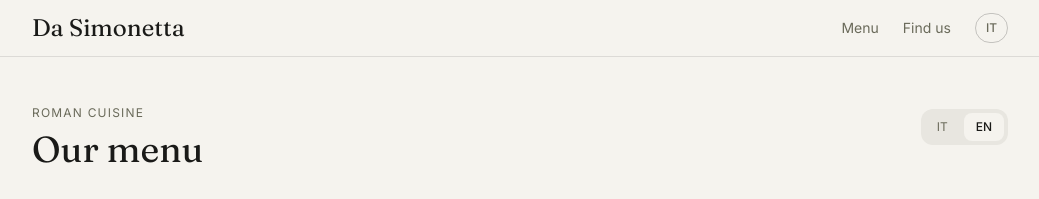
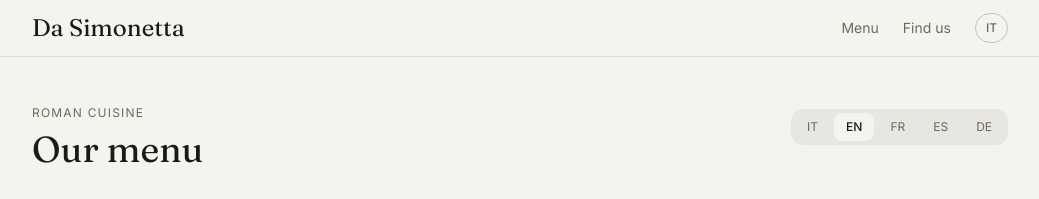
Before and after one commit to Simone-Anc/da-simonetta, a Next.js app: page /en/menu in a window 1280 px wide. Shown: the top 199 px of the page, without its empty margins (120-1159 px from the left). Built offline with nearby package versions, Linux system fonts and the light colour scheme; no server answers; the database is empty.

Commit message:
aggiunge analytics e cache menu 5 minuti

```diff
--- a/app/[locale]/layout.tsx
+++ b/app/[locale]/layout.tsx
@@ -2,6 +2,7 @@ import type { Metadata } from 'next'
 import { notFound } from 'next/navigation'
 import { NextIntlClientProvider } from 'next-intl'
 import { getMessages } from 'next-intl/server'
+import { Analytics } from '@vercel/analytics/react'
 import Navbar from '@/components/Navbar'
 import Footer from '@/components/Footer'
 import RestaurantSchema from '@/components/RestaurantSchema'
@@ -34,7 +35,7 @@ export const metadata: Metadata = {
   alternates: { canonical: 'https://www.dasimonetta.it' },
 }
 
-const locales = ['it', 'en']
+const locales = ['it', 'en', 'fr', 'es', 'de']
 
 export default async function LocaleLayout({
   children,
@@ -64,6 +65,7 @@ export default async function LocaleLayout({
           <main>{children}</main>
           <Footer />
         </NextIntlClientProvider>
+        <Analytics />
       </body>
     </html>
   )
--- a/app/[locale]/menu/page.tsx
+++ b/app/[locale]/menu/page.tsx
@@ -9,6 +9,10 @@ export const metadata: Metadata = {
     'Menu completo della Trattoria Da Simonetta: antipasti, pizza cotta in forno a legna, ' +
     'primi e secondi romani, dolci e bevande. Via Pontremoli 30, Roma.',
 }
+
+// Rivalida la cache ogni 5 minuti
+// 100 visitatori in 5 minuti = 1 sola query a Supabase invece di 100
+export const revalidate = 300
 
 export default async function MenuPage({
   params,
--- a/components/MenuClient.tsx
+++ b/components/MenuClient.tsx
@@ -4,6 +4,9 @@ import { useState, useRef } from 'react'
 import { useTranslations } from 'next-intl'
 import { useRouter, usePathname } from 'next/navigation'
 import type { MenuItem, MenuCategory, Locale } from '@/lib/types'
+
+// Lingue disponibili — aggiungi qui quando ne aggiungi una nuova
+const LOCALES: Locale[] = ['it', 'en', 'fr', 'es', 'de']
 
 export default function MenuClient({
   categories,
@@ -19,9 +22,6 @@ export default function MenuClient({
   const scrollRef = useRef<HTMLDivElement>(null)
   const router = useRouter()
   const pathname = usePathname()
-
-  const otherLocale: Locale = locale === 'it' ? 'en' : 'it'
-  const switchPath = pathname.replace(`/${locale}`, `/${otherLocale}`)
 
   const visibleItems =
     activeCategory === 'all'
@@ -44,19 +44,26 @@ export default function MenuClient({
             {t('title')}
           </h1>
         </div>
-        <div className="flex items-center gap-1 p-1 bg-[#e8e6e0] rounded-xl shrink-0 mt-1">
-          <button
-            onClick={() => locale !== 'it' && router.push(switchPath)}
-            className={`text-xs px-3 py-1.5 rounded-lg transition-all ${
-              locale === 'it' ? 'bg-[#f5f3ee] text-[#1a1a18] font-medium' : 'text-[#6a6a5a] hover:text-[#1a1a18]'
-            }`}
-          >IT</button>
-          <button
-            onClick={() => locale !== 'en' && router.push(switchPath)}
-            className={`text-xs px-3 py-1.5 rounded-lg transition-all ${
-              locale === 'en' ? 'bg-[#f5f3ee] text-[#1a1a18] font-medium' : 'text-[#6a6a5a] hover:text-[#1a1a18]'
-            }`}
-          >EN</button>
+
+        {/* Switcher dinamico — mostra tutte le lingue disponibili */}
+        <div className="flex items-center gap-1 p-1 bg-[#e8e6e0] rounded-xl shrink-0 mt-1 flex-wrap">
+          {LOCALES.map(l => (
+            <button
+              key={l}
+              onClick={() => {
+                if (locale !== l) {
+                  router.push(pathname.replace(`/${locale}`, `/${l}`))
+                }
+              }}
+              className={`text-xs px-3 py-1.5 rounded-lg transition-all uppercase ${
+                locale === l
+                  ? 'bg-[#f5f3ee] text-[#1a1a18] font-medium'
+                  : 'text-[#6a6a5a] hover:text-[#1a1a18]'
+              }`}
+            >
+              {l}
+            </button>
+          ))}
         </div>
       </div>
 
--- a/data/menu.json
+++ b/data/menu.json
@@ -23,7 +23,7 @@
         { "day": "Domenica",  "lunch": "12:00–15:00", "dinner": "19:00–23:00" }
       ],
       "en": [
-        { "day": "Monday",    "lunch": "12:00–15:00", "dinner": null },
+        { "day": "Monday",    "lunch": "12:00–15:00", "dinner": "19:00–23:00"},
         { "day": "Tuesday",   "lunch": "12:00–15:00", "dinner": "19:00–23:00" },
         { "day": "Wednesday", "lunch": "12:00–15:00", "dinner": "19:00–23:00" },
         { "day": "Thursday",  "lunch": "12:00–15:00", "dinner": "19:00–23:00" },
--- a/package.json
+++ b/package.json
@@ -13,6 +13,7 @@
   "dependencies": {
     "@supabase/ssr": "^0.10.2",
     "@supabase/supabase-js": "^2.103.3",
+    "@vercel/analytics": "^2.0.1",
     "next": "16.2.4",
     "next-intl": "^4.9.1",
     "qrcode": "^1.5.4",
```
Also changed, not shown: 1 other file (tests, documents, lock files or other folders).
